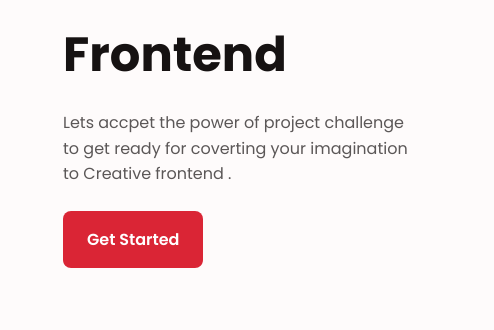
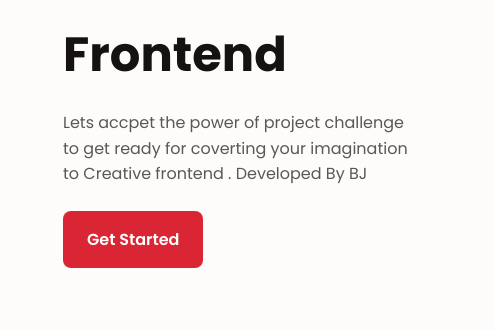
Before and after one commit to CodeWithBijay/Frontend_Battle, a plain HTML site: page index.html in a window 1280 px wide. Shown: the part 246-576 px from the top of the page, 125-619 px from the left. Drawn offline with nearby package versions, Linux system fonts and the light colour scheme; a web font is replaced by a local one.

Commit message:
Update index.html

```diff
--- a/index.html
+++ b/index.html
@@ -50,7 +50,7 @@
 
                     <div class="home__data">
                         <h1 class="home__title">In the World of Frontend</h1>
-                        <p class="home__description">Lets accpet the power of project challenge to get ready for coverting your imagination to Creative frontend .</p>
+                        <p class="home__description">Lets accpet the power of project challenge to get ready for coverting your imagination to Creative frontend . Developed By BJ</p>
                         <a href="#" class="button">Get Started</a>
                     </div>
                 </div>
```
